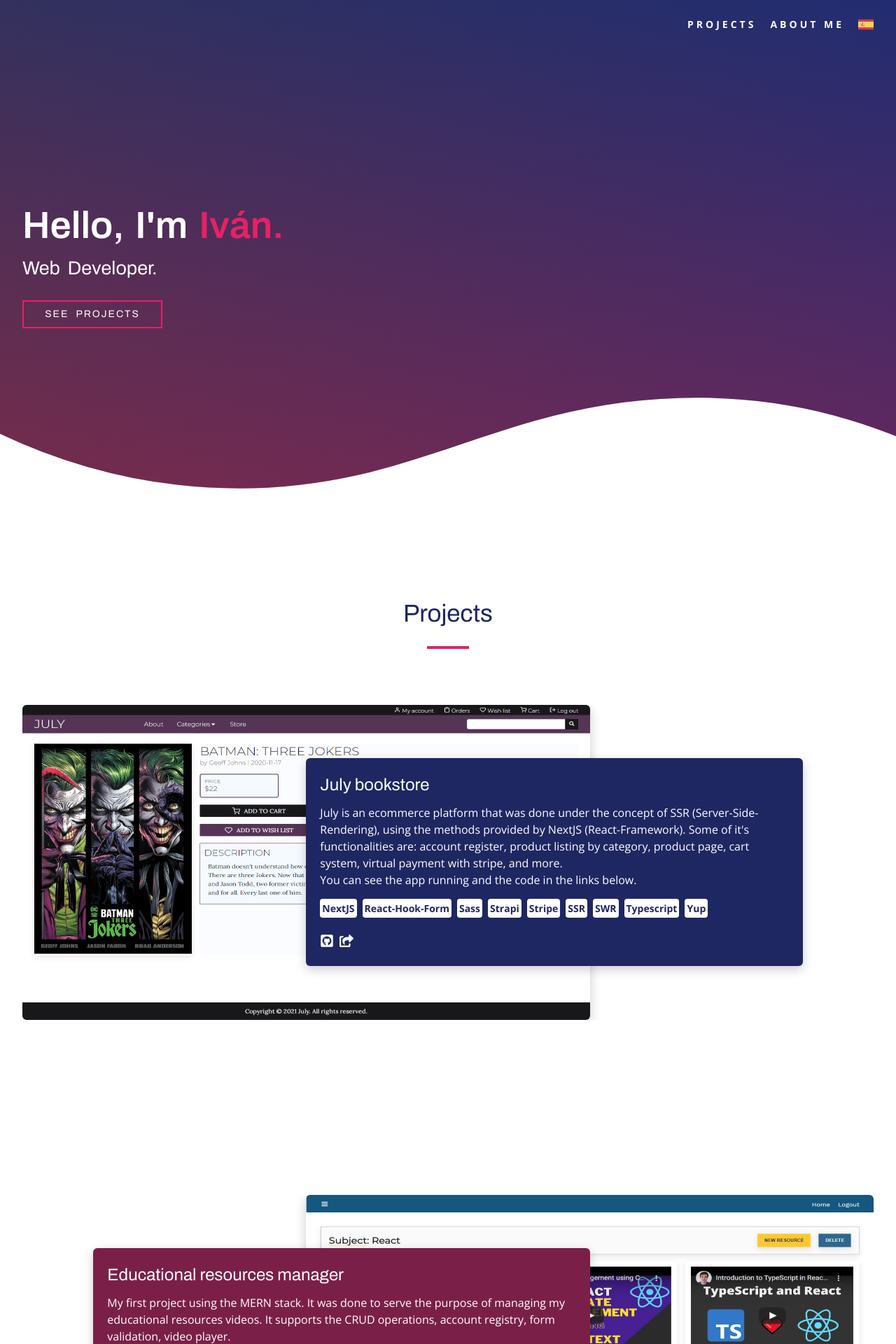
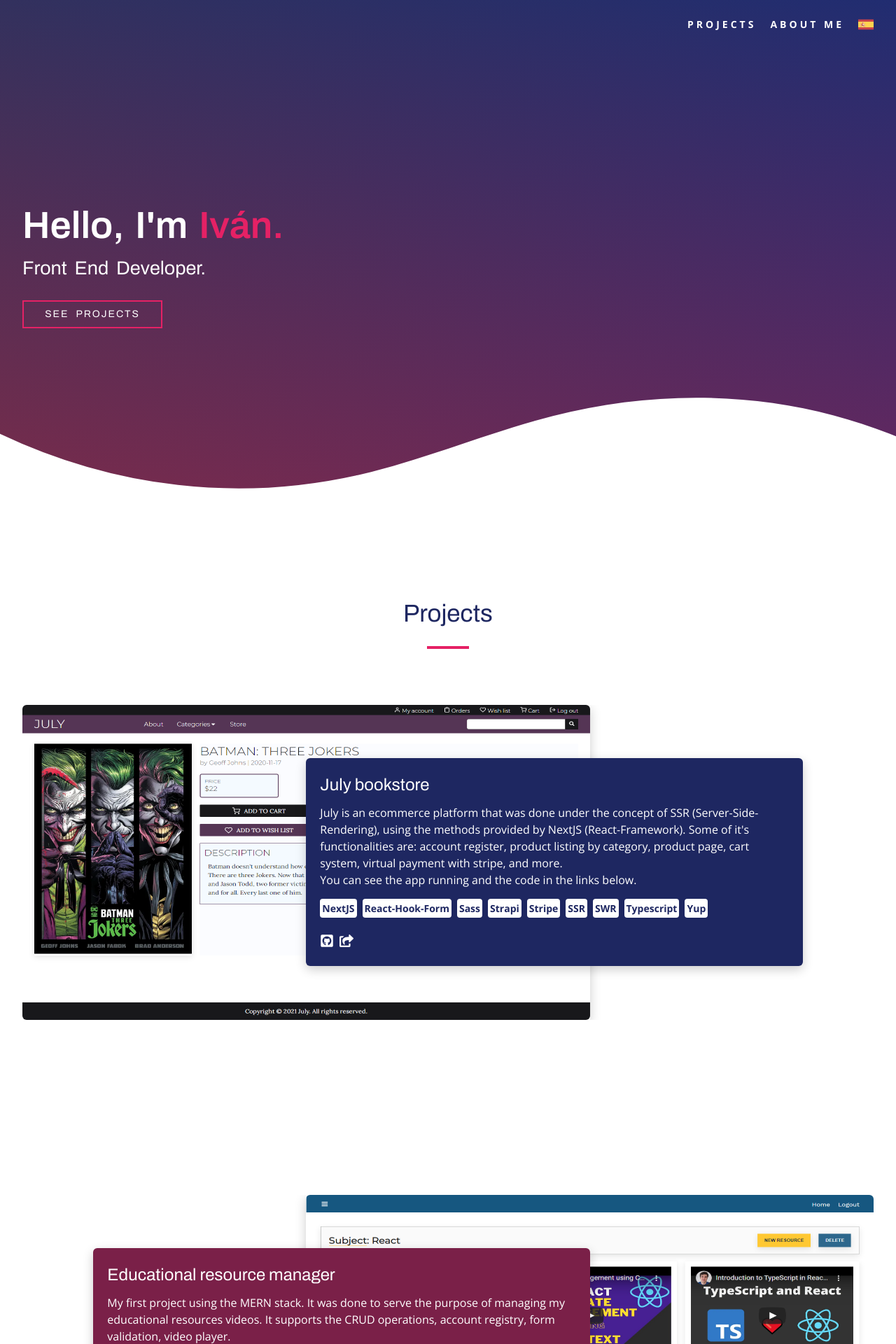
Before and after one commit to ether200/portfolio, a Next.js app: page / in a window 1280 px wide. Shown: the top 1920 px of the page at 70% size. Built offline with nearby package versions, Linux system fonts and the light colour scheme.

Commit message:
added new CV, fixed typo

```diff
--- a/locales/en.js
+++ b/locales/en.js
@@ -2,7 +2,7 @@ export default {
   nav1: "Projects",
   nav2: "About me",
   heroTitle: "Hello, I'm ",
-  heroDescription: "Web Developer.",
+  heroDescription: "Front End Developer.",
   heroBtn: "See Projects",
   projectTitle: "Projects",
   project1: {
@@ -16,7 +16,7 @@ export default {
   </p>`,
   },
   project2: {
-    title: "Educational resources manager",
+    title: "Educational resource manager",
     description: `<p>
     My first project using the MERN stack. It was done to serve the purpose of managing my educational resources videos.
     It supports the CRUD operations, account registry, form validation, video player.
@@ -47,7 +47,7 @@ export default {
   <br />
   <br />
   I'm also interested in meeting different developers, grow personally and professionally to be able to serve a better service.
-  If you would like me to be part of your team, I leave a link to my <a href="https://drive.google.com/file/d/1HSwzfcgnv-LeWJY-e_WIsg1YiqDtOqDo/view?usp=sharing" target="_blank">resume</a>.</p>
+  If you would like me to be part of your team, I leave a link to my <a href="https://docs.google.com/document/d/1GGZRyR0SqzUMIhrdCHYyNdagtSIt1wPGyfOLsQWsdUw/view?usp=sharing" target="_blank">resume</a>.</p>
 `,
   aboutSalute: `<p>
   Cheers, Iván.
--- a/locales/es.js
+++ b/locales/es.js
@@ -2,7 +2,7 @@ export default {
   nav1: "Proyectos",
   nav2: "Sobre mí",
   heroTitle: "Hola, soy ",
-  heroDescription: "Desarrollador Web.",
+  heroDescription: "Desarrollador Front End.",
   heroBtn: "Ver proyectos",
   projectTitle: "Proyectos",
   project1: {
@@ -57,7 +57,7 @@ export default {
   <br />
   <br />
   También estoy interesado en poder relacionarme con distintos desarrolladores, crecer a nivel personal y profesional para poder brindar un mejor servicio.
-  Si les gustaría que forme parte de su equipo, les dejo un enlace con mi <a href="https://drive.google.com/file/d/1HSwzfcgnv-LeWJY-e_WIsg1YiqDtOqDo/view?usp=sharing" target="_blank">curriculum</a>.
+  Si les gustaría que forme parte de su equipo, les dejo un enlace con mi <a href="https://docs.google.com/document/d/1GGZRyR0SqzUMIhrdCHYyNdagtSIt1wPGyfOLsQWsdUw/view?usp=sharing" target="_blank">curriculum</a>.
   </p>
 `,
   aboutSalute: `
```
